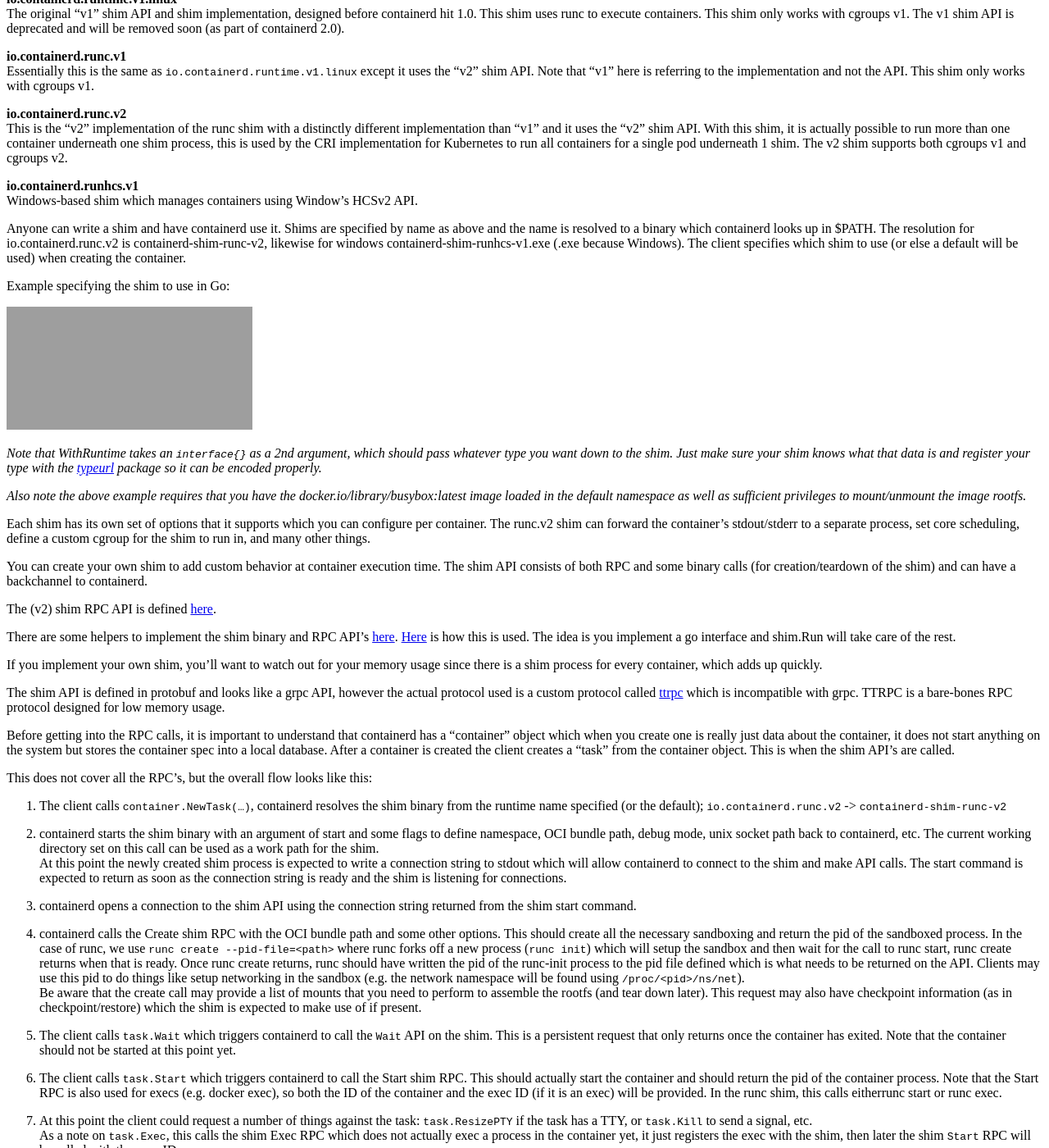
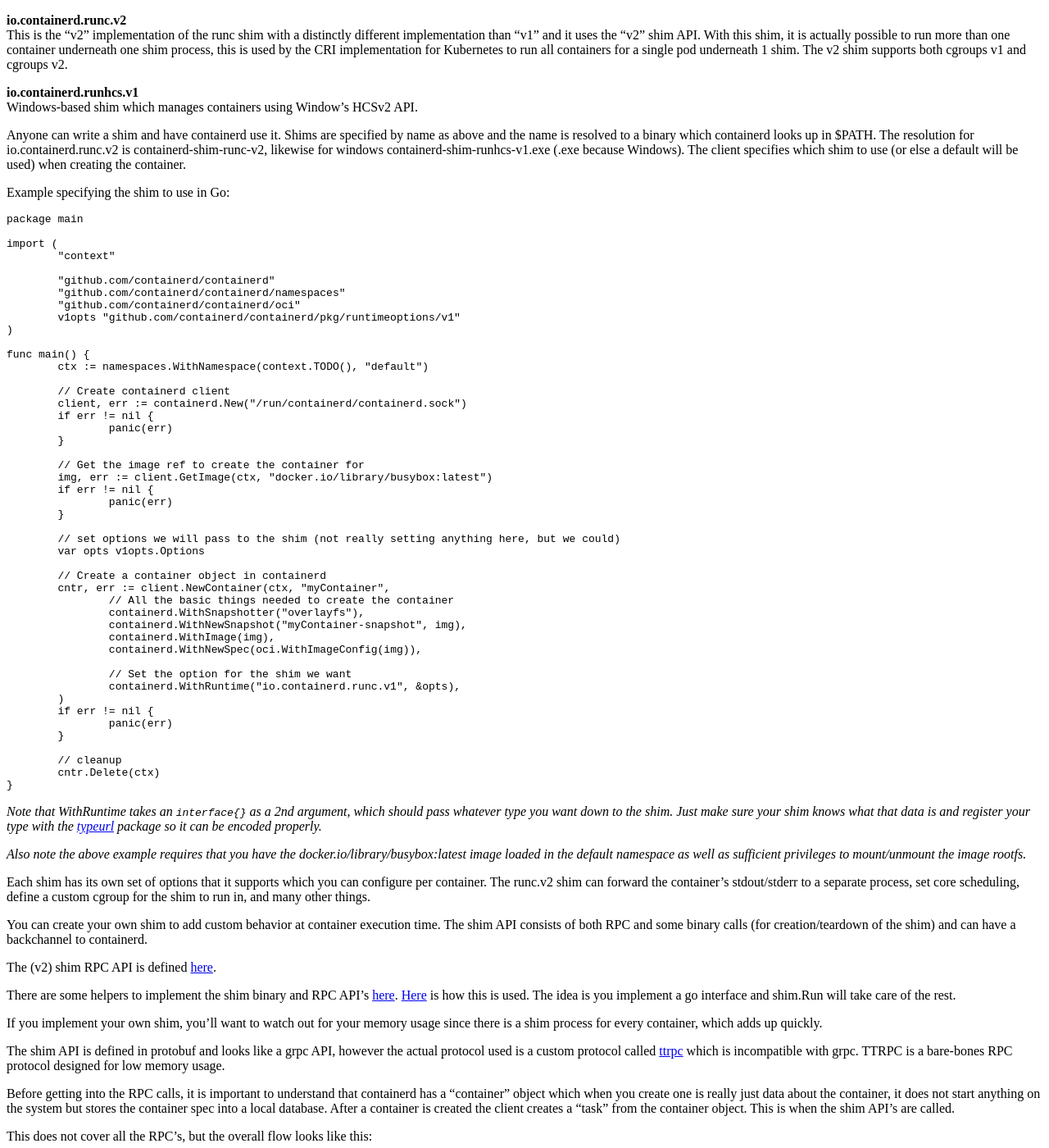
Before and after one commit to cpuguy83/blog, a Jekyll site: the page built from _posts/2022-01-10-shim-shiminey-shim-shiminey.md, in a window 1280 px wide and 1400 px high, scrolled down 641 px. Shown: the whole window at 82% size. Built offline with Jekyll 4.4.1, drawn with Linux system fonts in a browser that asks for light colours; our own code applies the rules of GitHub Pages for plain Markdown files; Markdown is read by kramdown in place of the engine named in the settings; some of the changed text lies outside the part shown; grey boxes are pictures that could not be loaded.

Commit message:
Fix iframe usage

````diff
--- a/_posts/2022-01-10-shim-shiminey-shim-shiminey.md
+++ b/_posts/2022-01-10-shim-shiminey-shim-shiminey.md
@@ -1,4 +1,3 @@
-
 ---
 layout: post
 title: 'Shim-shiminey Shim-shiminey'
@@ -47,7 +46,55 @@
 
 Example specifying the shim to use in Go:
 
-<iframe src="https://medium.com/media/a021ce718af2871dfd053fa1c636360a" frameborder=0></iframe>
+```go
+package main
+
+import (
+	"context"
+
+	"github.com/containerd/containerd"
+	"github.com/containerd/containerd/namespaces"
+	"github.com/containerd/containerd/oci"
+	v1opts "github.com/containerd/containerd/pkg/runtimeoptions/v1"
+)
+
+func main() {
+	ctx := namespaces.WithNamespace(context.TODO(), "default")
+
+	// Create containerd client
+	client, err := containerd.New("/run/containerd/containerd.sock")
+	if err != nil {
+		panic(err)
+	}
+
+	// Get the image ref to create the container for
+	img, err := client.GetImage(ctx, "docker.io/library/busybox:latest")
+	if err != nil {
+		panic(err)
+	}
+
+	// set options we will pass to the shim (not really setting anything here, but we could)
+	var opts v1opts.Options
+
+	// Create a container object in containerd
+	cntr, err := client.NewContainer(ctx, "myContainer",
+		// All the basic things needed to create the container
+		containerd.WithSnapshotter("overlayfs"),
+		containerd.WithNewSnapshot("myContainer-snapshot", img),
+		containerd.WithImage(img),
+		containerd.WithNewSpec(oci.WithImageConfig(img)),
+
+		// Set the option for the shim we want
+		containerd.WithRuntime("io.containerd.runc.v1", &opts),
+	)
+	if err != nil {
+		panic(err)
+	}
+
+	// cleanup
+	cntr.Delete(ctx)
+}
+```
 
 *Note that WithRuntime takes an `interface{}` as a 2nd argument, which should pass whatever type you want down to the shim. Just make sure your shim knows what that data is and register your type with the [typeurl](https://pkg.go.dev/github.com/containerd/typeurl) package so it can be encoded properly.*
 
````
